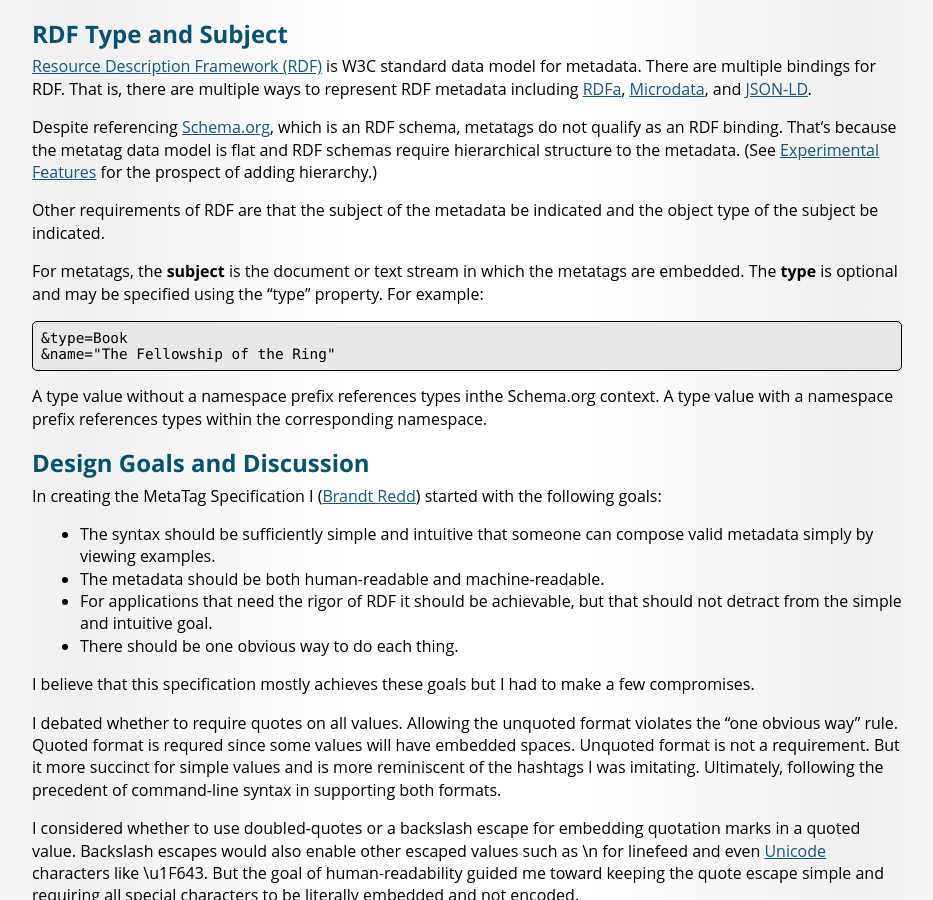
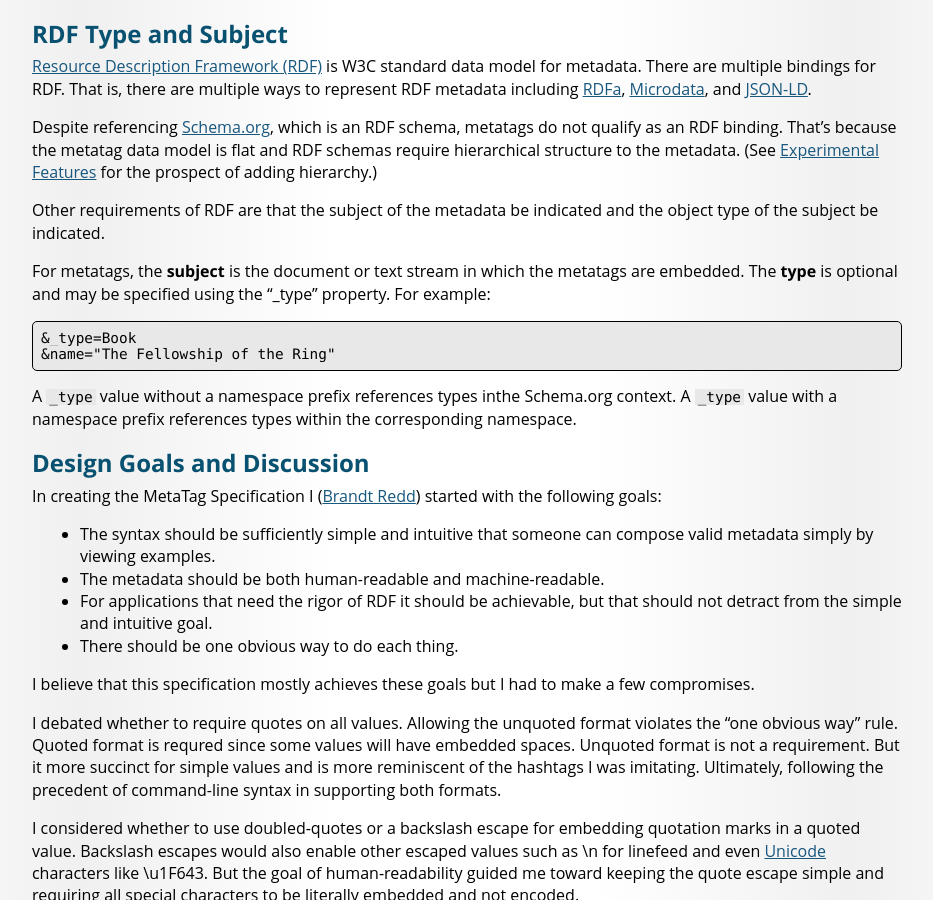
Before and after one commit to FileMeta/filemeta.github.io, a Jekyll site: the page built from MetaTag.md, in a window 1280 px wide and 900 px high, scrolled down 3249 px. Shown: the whole window, without its empty margins (173-1106 px from the left). Built offline with Jekyll 4.4.1, drawn with Linux system fonts in a browser that asks for light colours; some web fonts are replaced.

````diff
--- a/MetaTag.md
+++ b/MetaTag.md
@@ -140,14 +140,14 @@ Despite referencing [Schema.org](https://schema.org), which is an RDF schema, me
 
 Other requirements of RDF are that the subject of the metadata be indicated and the object type of the subject be indicated.
 
-For metatags, the **subject** is the document or text stream in which the metatags are embedded. The **type** is optional and may be specified using the "type" property. For example:
+For metatags, the **subject** is the document or text stream in which the metatags are embedded. The **type** is optional and may be specified using the "_type" property. For example:
 
 ```
-&type=Book
+&_type=Book
 &name="The Fellowship of the Ring"
 ```
 
-A type value without a namespace prefix references types inthe Schema.org context. A type value with a namespace prefix references types within the corresponding namespace.
+A `_type` value without a namespace prefix references types inthe Schema.org context. A `_type` value with a namespace prefix references types within the corresponding namespace.
 
 ## Design Goals and Discussion
 
````
